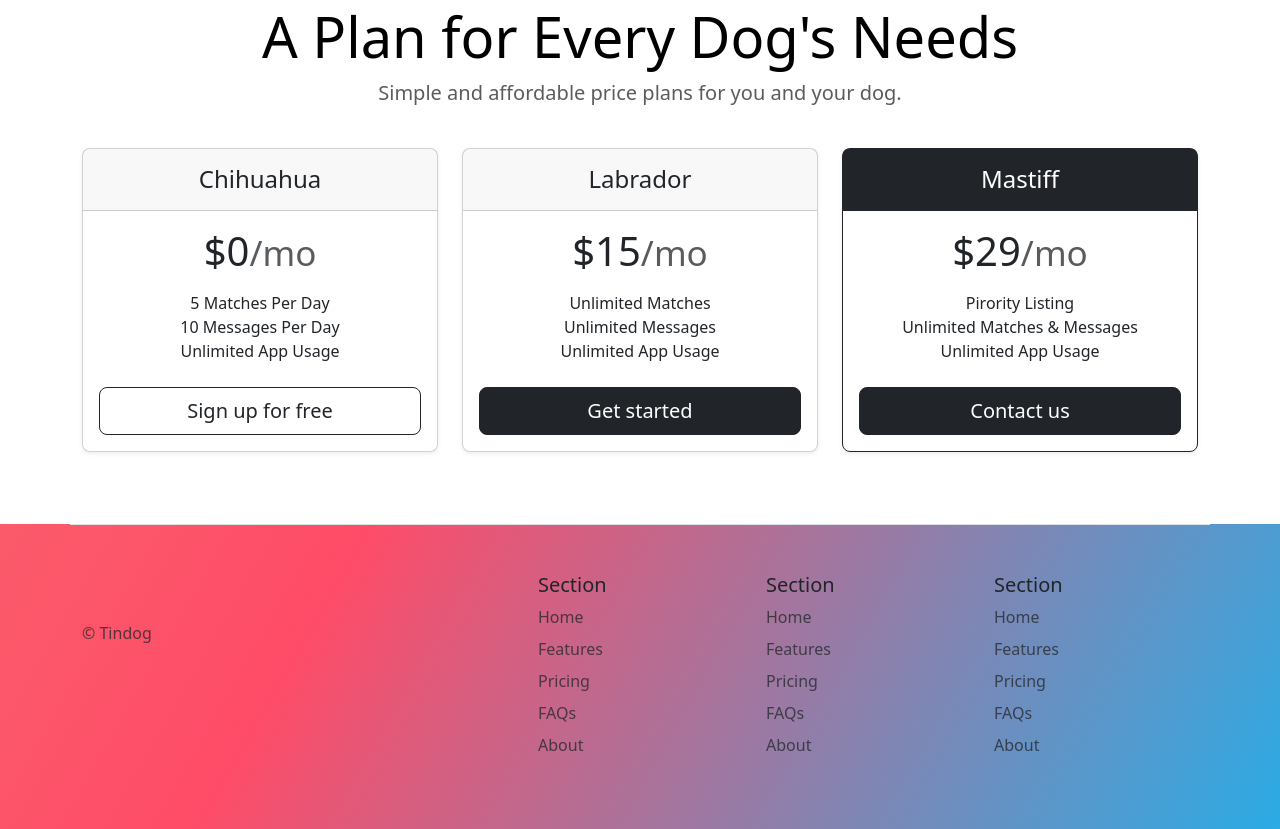
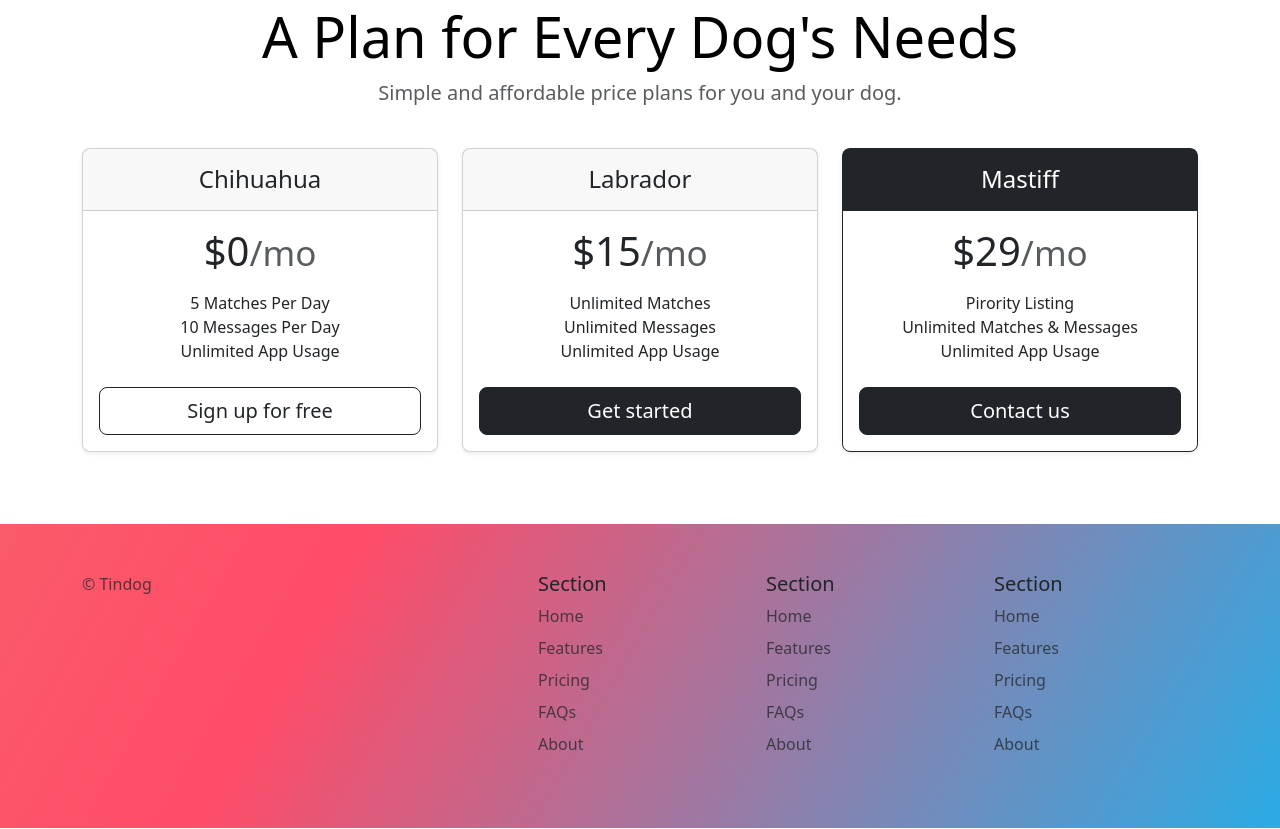
Before and after one commit to waleed199c/Tindog, a plain HTML site: page index.html in a window 1280 px wide. Shown: the part 1601-2430 px from the top of the page. Drawn offline with nearby package versions, Linux system fonts and the light colour scheme.

Commit message:
Update index.html

```diff
--- a/index.html
+++ b/index.html
@@ -223,11 +223,8 @@
     <!-- Footer -->
     <section id="footer" class="gradient-background">
       <div class="container mt-5">
-        <footer class="row row-cols-1 row-cols-sm-2 row-cols-md-5 py-5 my-0 border-top">
+        <footer class="row row-cols-1 row-cols-sm-2 row-cols-md-5 py-5 mt-5">
           <div class="col mb-3">
-            <a href="/" class="d-flex align-items-center mb-3 link-body-emphasis text-decoration-none">
-              <svg class="bi me-2" width="40" height="32"><use xlink:href="#bootstrap"></use></svg>
-            </a>
             <p class="text-body-secondary">© Tindog</p>
           </div>
 
```
